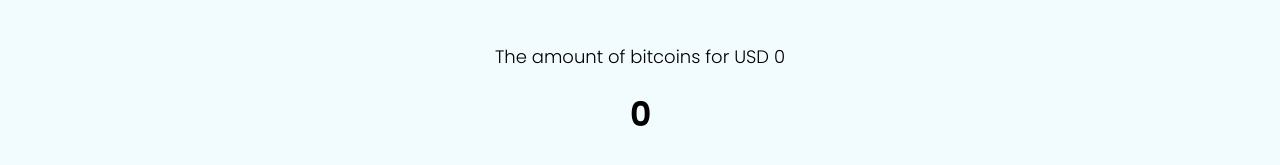
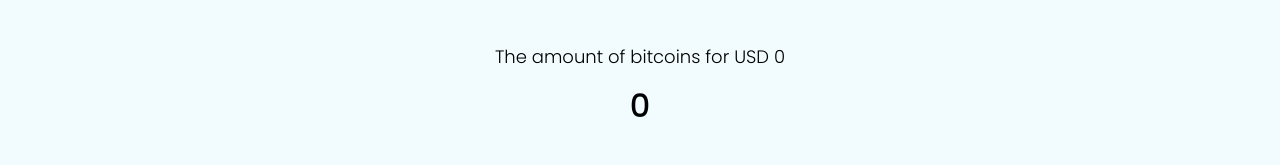
Before and after one commit to kita99/bitcoin-converter, a React (Create React App) app in the folder frontend/: page / in a window 1280 px wide. Shown: the part 247-412 px from the top of the page. Built offline with nearby package versions, Linux system fonts and the light colour scheme; no server answers.

Commit message:
Implement animation on bitcoin amount update

```diff
--- a/frontend/src/features/BitcoinConverter/Inputs.js
+++ b/frontend/src/features/BitcoinConverter/Inputs.js
@@ -5,6 +5,7 @@ import styled from '@emotion/styled';
 import useSocket from '../../common/socketio/useSocket';
 
 import {
+  incrementUpdateCounter,
   selectCurrency,
   selectTickers,
   selectUpdateInterval,
@@ -92,6 +93,7 @@ const BitcoinConverterInputs = () => {
 
   useEffect(() => {
     socket.on('bitcoinAmountUpdate', data => {
+      dispatch(incrementUpdateCounter());
       dispatch(setResult(data.bitcoinAmount));
     });
 
--- a/frontend/src/features/BitcoinConverter/Result.js
+++ b/frontend/src/features/BitcoinConverter/Result.js
@@ -1,4 +1,4 @@
-import React from 'react';
+import React, { useEffect, useState } from 'react';
 import { useSelector } from 'react-redux';
 import styled from '@emotion/styled';
 
@@ -6,6 +6,7 @@ import {
   selectCurrency,
   selectResult,
   selectValue,
+  selectUpdateCounter,
 } from './bitcoinConverterSlice';
 
 const Container = styled.div`
@@ -24,10 +25,38 @@ const ResultLabel = styled.div`
   font-size: 18px;
 `;
 
+const Result = styled.div`
+  font-size: 32px;
+  padding: 12px;
+  font-weight: 500;
+  opacity: 1;
+  -webkit-transition: opacity .15s ease-in-out;
+  -moz-transition: opacity .15s ease-in-out;
+  -ms-transition: opacity .15s ease-in-out;
+  -o-transition: opacity .15s ease-in-out;
+  transition: opacity .15s ease-in-out;
+
+  &.processing {
+    opacity: 0.2;
+  }
+`;
+
 const BitcoinConverterResult = () => {
   const currency = useSelector(selectCurrency);
   const result = useSelector(selectResult);
   const value = useSelector(selectValue);
+  const updateCounter = useSelector(selectUpdateCounter);
+
+  const [ processing, setProcessing ] = useState(false);
+
+  useEffect(() => {
+    if (!updateCounter) {
+      return;
+    }
+
+    setProcessing(true);
+    setTimeout(() => setProcessing(false), 1000)
+  }, [ updateCounter ]);
 
   return (
     <Container>
@@ -35,7 +64,7 @@ const BitcoinConverterResult = () => {
         <ResultLabel>The amount of bitcoins for { currency } { value } </ResultLabel>
       </Column>
       <Column>
-        <h1>{ result }</h1>
+        <Result className={ processing ? 'processing' : '' }>{ result }</Result>
       </Column>
     </Container>
   );
--- a/frontend/src/features/BitcoinConverter/bitcoinConverterSlice.js
+++ b/frontend/src/features/BitcoinConverter/bitcoinConverterSlice.js
@@ -4,6 +4,7 @@ const initialState = {
   currency: 'USD',
   result: 0,
   tickers: [],
+  updateCounter: 0,
   updateInterval: 5,
   value: 0,
 };
@@ -12,6 +13,9 @@ export const bitcoinConverterSlice = createSlice({
   name: 'bitcoinConverter',
   initialState,
   reducers: {
+    incrementUpdateCounter: (state) => {
+      state.updateCounter++;
+    },
     setCurrency: (state, action) => {
       state.currency = action.payload;
     },
@@ -31,6 +35,7 @@ export const bitcoinConverterSlice = createSlice({
 });
 
 export const {
+  incrementUpdateCounter,
   setCurrency,
   setResult,
   setTickers,
@@ -41,6 +46,7 @@ export const {
 export const selectCurrency = (state) => state.bitcoinConverter.currency;
 export const selectResult = (state) => state.bitcoinConverter.result;
 export const selectTickers = (state) => state.bitcoinConverter.tickers;
+export const selectUpdateCounter = (state) => state.bitcoinConverter.updateCounter;
 export const selectUpdateInterval = (state) => state.bitcoinConverter.updateInterval;
 export const selectValue = (state) => state.bitcoinConverter.value;
 
```
